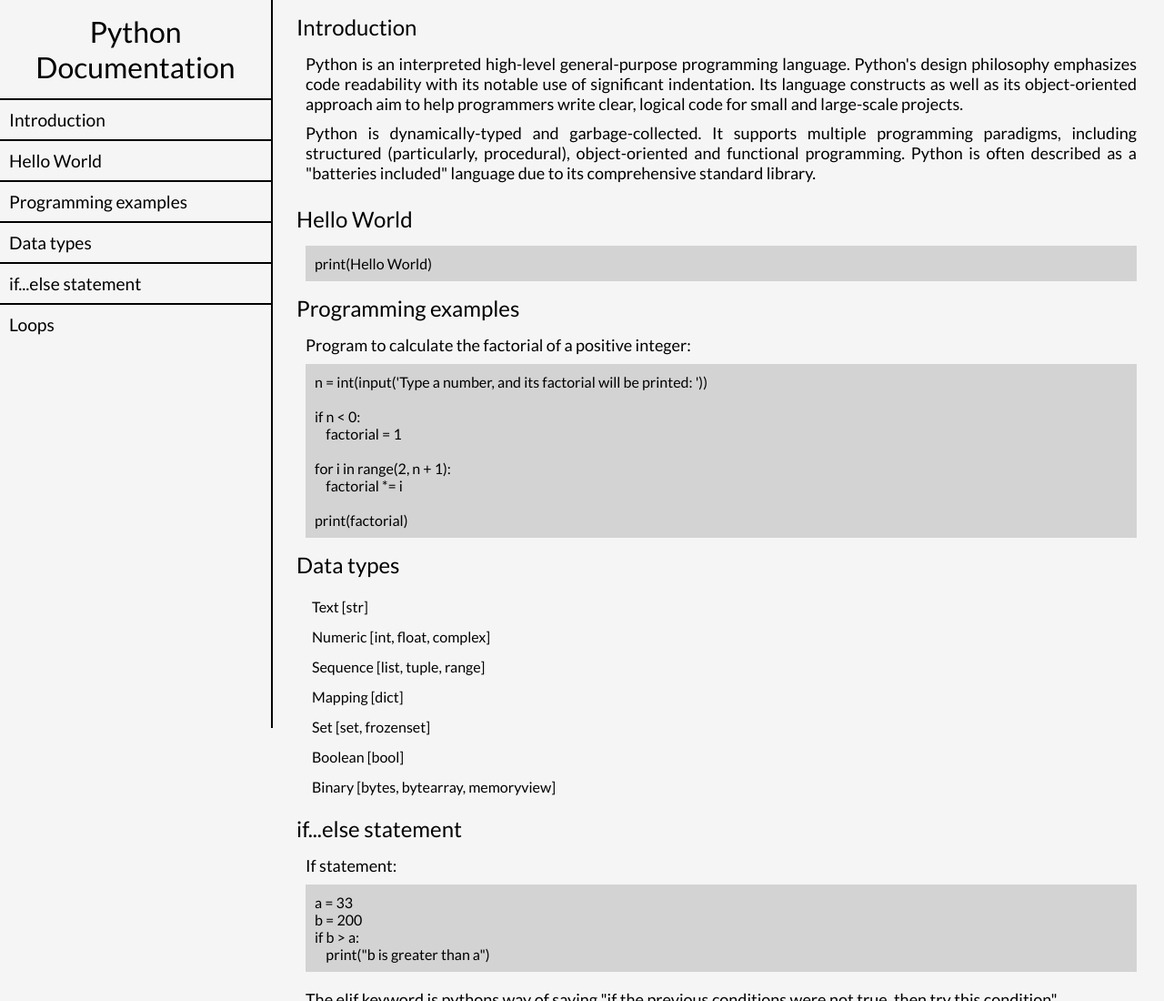
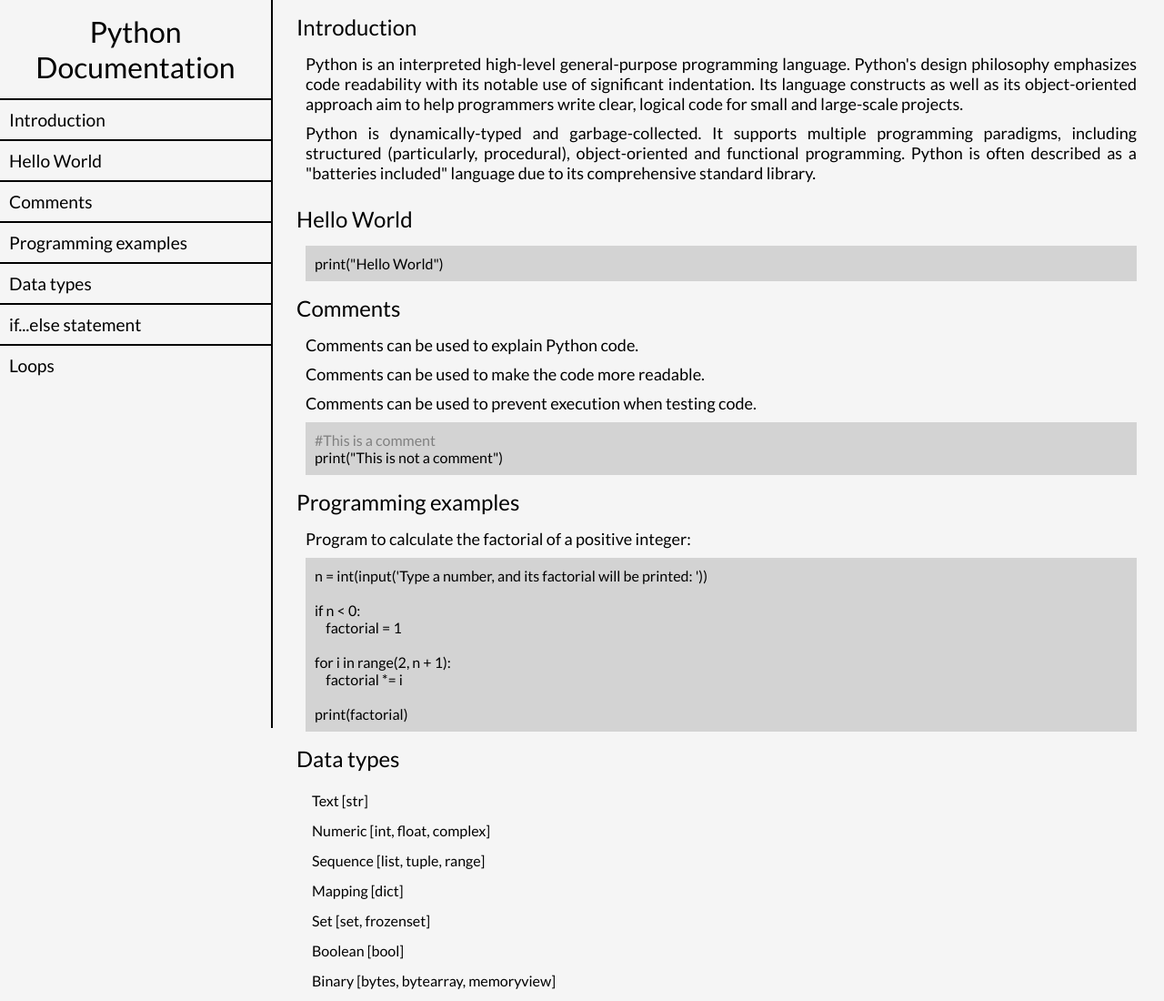
Before and after one commit to evazquez94/technical-documentation-page, a plain HTML site: page index.html in a window 1280 px wide. Shown: the top 1100 px of the page at 91% size. Drawn offline with Linux system fonts and the light colour scheme.

Commit message:
Add comments section

```diff
--- a/index.html
+++ b/index.html
@@ -17,6 +17,7 @@
 
       <a href="" class="nav-link">Introduction</a>
       <a href="" class="nav-link">Hello World</a>
+      <a href="" class="nav-link">Comments</a>
       <a href="" class="nav-link">Programming examples</a>
       <a href="" class="nav-link">Data types</a>
       <a href="" class="nav-link">if...else statement</a>
@@ -36,7 +37,24 @@
         <header>Hello World</header>
 
         <div class="code">
-          <code>print(Hello World)</code>
+          <code>print("Hello World")</code>
+        </div>
+
+      </section>
+
+      <section class="main-section">
+        <header>Comments</header>
+
+        <p>Comments can be used to explain Python code.</p>
+        <p>Comments can be used to make the code more readable.</p>
+        <p>Comments can be used to prevent execution when testing code.</p>
+
+        <div class="code">
+          <code>
+            <span style="color: gray; background-color: lightgray">#This is a comment</span>
+            <br>
+            print("This is not a comment")
+          </code>
         </div>
 
       </section>
--- a/style.css
+++ b/style.css
@@ -36,6 +36,7 @@ nav header {
 
 #main-doc {
   margin-left: 21rem;
+  margin-bottom: 25px;
 }
 
 .main-section {
```
